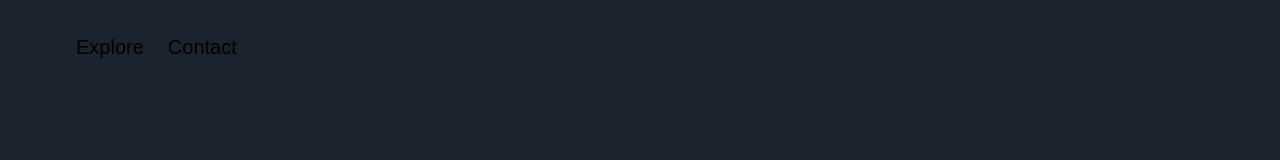
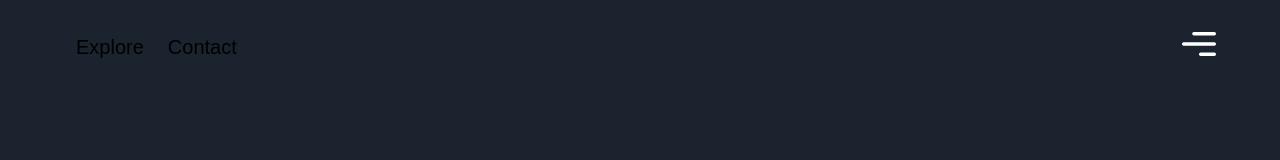
Before and after one commit to jc-delizo/squadwebsite, a Next.js app: page / in a window 1280 px wide. Shown: the top 160 px of the page. Built offline with nearby package versions, Linux system fonts and the light colour scheme; a web font is replaced by a local one.

Commit message:
Update Navbar

```diff
--- a/components/Navbar.jsx
+++ b/components/Navbar.jsx
@@ -27,11 +27,11 @@ const Navbar = () => (
           Contact
         </h2>
       </div>
-      {/* <img
+      <img
         src="/menu.svg"
         alt="menu"
         className="w=[24px] h-[24px] object-contain"
-      /> */}
+      />
     </div>
   </motion.nav>
 );
```
